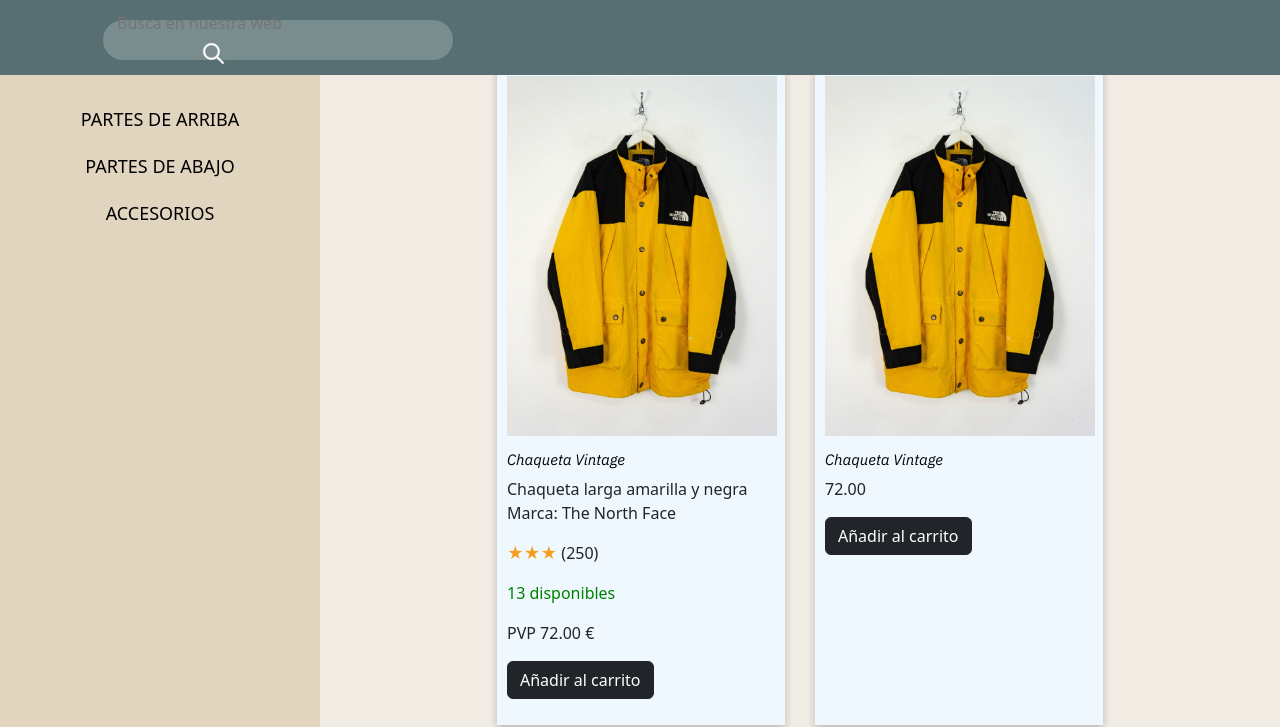
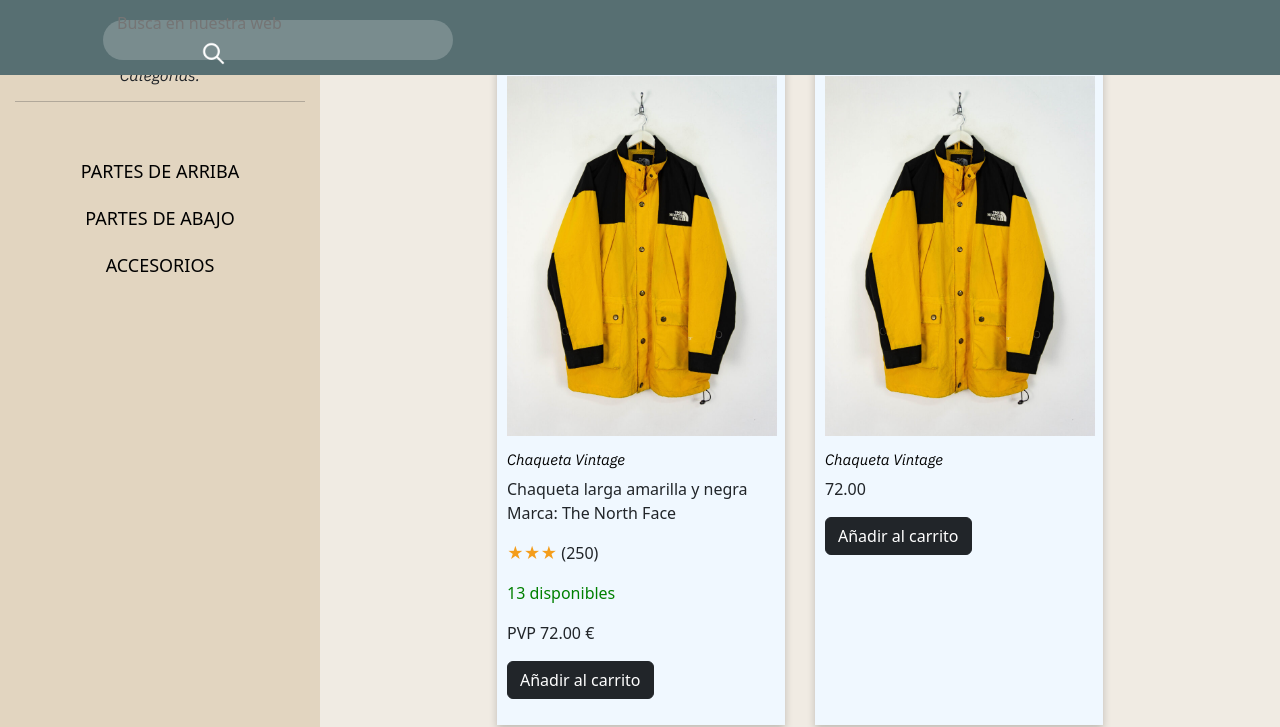
Before and after one commit to rodriiFdz/Quokka-Clothing, a plain HTML site: page productos.html in a window 1280 px wide. Shown: the part 79-806 px from the top of the page. Drawn offline with nearby package versions, Linux system fonts and the light colour scheme.

Commit message:
Add files via upload

```diff
--- a/productos.html
+++ b/productos.html
@@ -46,6 +46,8 @@
 
     <div class="row">
       <div class="col-md-3" id="menulateral">
+        <h6>Categorías: </h6>
+        <hr>
         <ul id="listalateral">
           <li><a href="#">PARTES DE ARRIBA</a></li>
           <li><a href="#">PARTES DE ABAJO</a></li>
```
